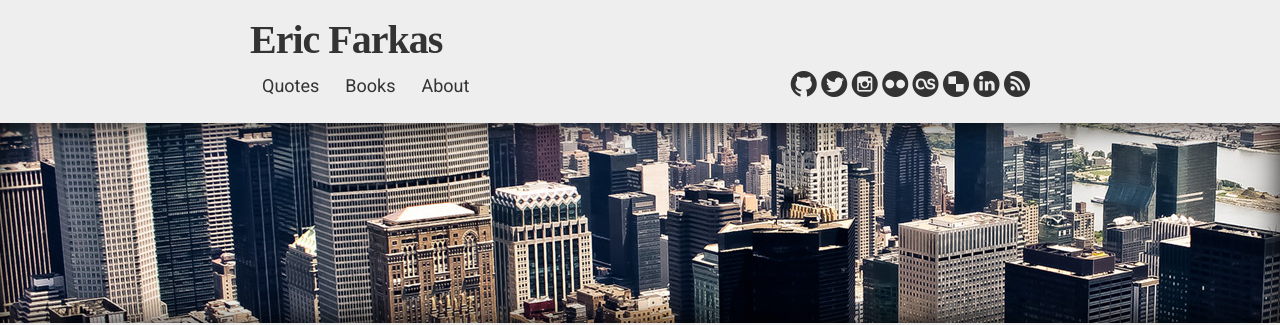
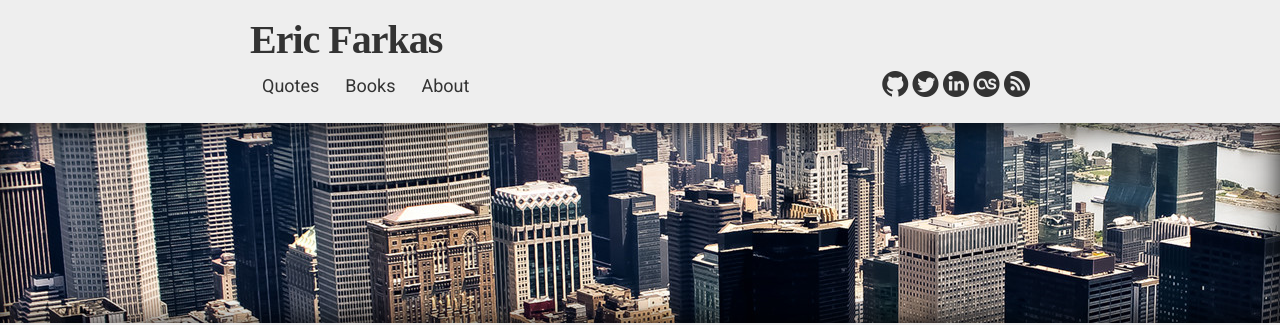
Before and after one commit to speric/speric.github.com, a Jekyll site: the page built from index.html, in a window 1280 px wide. Shown: the top 325 px of the page. Built offline with Jekyll 4.4.1, drawn with Linux system fonts in a browser that asks for light colours; some web fonts are replaced; comment, search, counter and statistics services are not loaded.

Commit message:
Re-order social icons

```diff
--- a/_layouts/layout.html
+++ b/_layouts/layout.html
@@ -45,12 +45,12 @@
               <ul class="social-icons">
                 <li><a href="http://github.com/speric" class="social ss-icon ss-social-circle">octocat</a></li>
                 <li><a href="http://twitter.com/ericfarkas" class="social ss-icon ss-social-circle">twitter</a></li>
-                <li><a href="http://instagram.com/speric" class="social ss-icon ss-social-circle">instagram</a></li>
-                <li><a href="http://flickr.com/photos/ericfarkas" class="social ss-icon ss-social-circle">flickr</a></li>
+                <li><a href="http://linkedin.com/in/efarkas" class="social ss-icon ss-social-circle">linkedin</a></li>
                 <li><a href="http://last.fm/user/ericfarkas" class="social ss-icon ss-social-circle">lastfm</a></li>
-                <li><a href="https://delicious.com/ericfarkas" class="social ss-icon ss-social-circle">delicious</a></li>
-                <li><a href="http://linkedin.com/in/efarkas" class="social ss-icon ss-social-circle">linkedin</a></li>
                 <li><a href="http://feeds.feedburner.com/ericfarkas" class="social ss-icon ss-social-circle">rss</a></li>
+                <!-- <li><a href="http://instagram.com/speric" class="social ss-icon ss-social-circle">instagram</a></li> -->
+                <!-- <li><a href="http://flickr.com/photos/ericfarkas" class="social ss-icon ss-social-circle">flickr</a></li> -->
+                <!-- <li><a href="https://delicious.com/ericfarkas" class="social ss-icon ss-social-circle">delicious</a></li> -->
               </ul>
             </div>
           </div>
```
